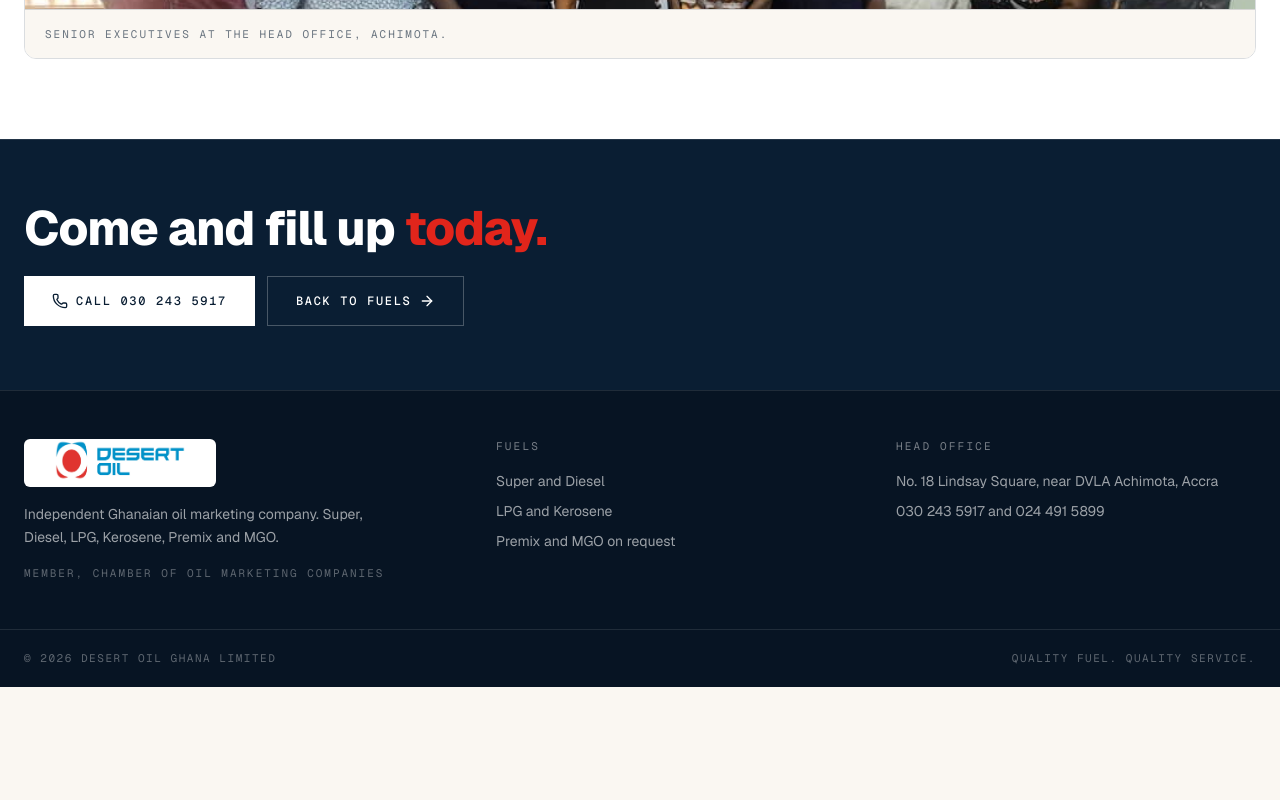
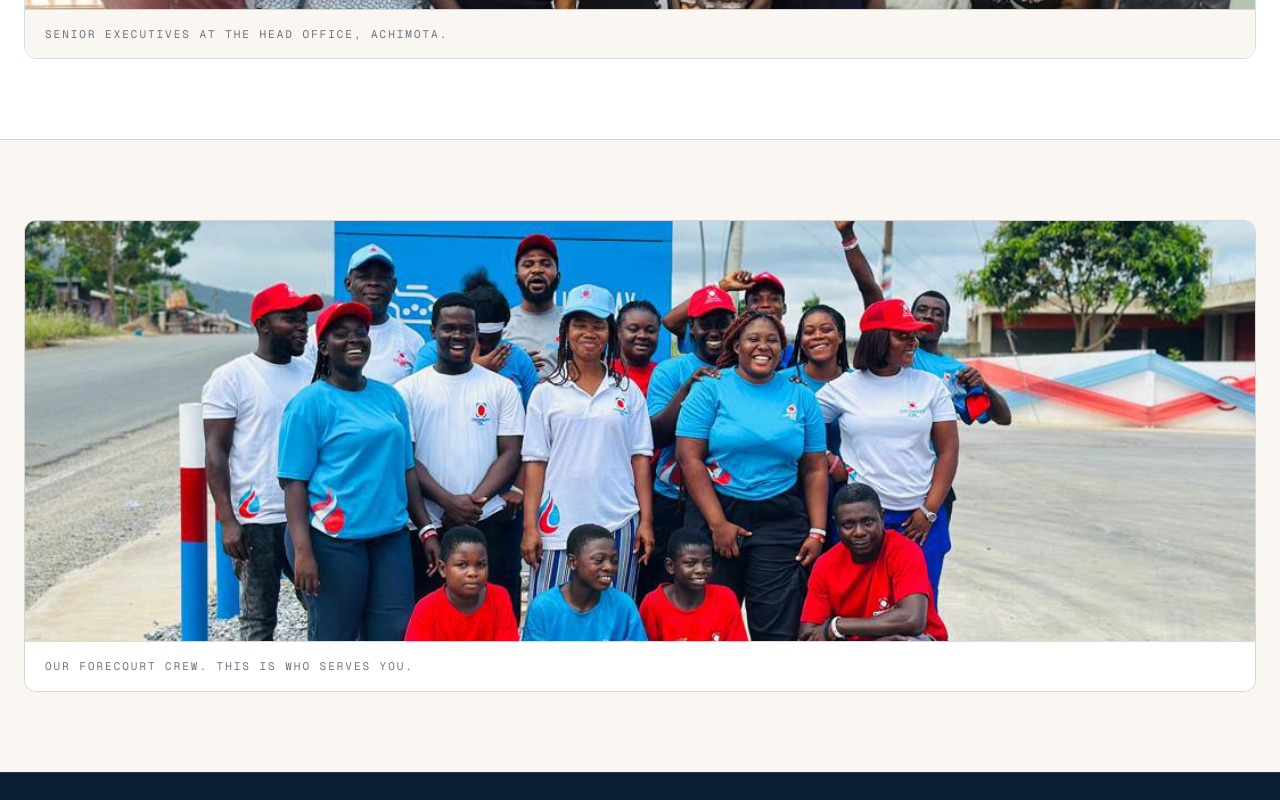
Before and after one commit to kyeremehS/desert-oil, a Next.js app: page /about in a window 1280 px wide. Shown: the part 1380-2180 px from the top of the page. Before the commit the page ends 2067 px from the top, so only its background shows below. Built offline with nearby package versions, Linux system fonts and the light colour scheme.

Commit message:
Stations uses new high-quality station render, crew photo moves to About

```diff
--- a/src/app/about/page.tsx
+++ b/src/app/about/page.tsx
@@ -1,5 +1,6 @@
 import Leadership from "@/components/Leadership";
 import Link from "next/link";
+import Image from "next/image";
 import { ArrowRight, Phone } from "lucide-react";
 
 const facts = [
@@ -35,6 +36,19 @@
 
       <Leadership />
 
+      <div className="border-t border-[#0a1e33]/15 bg-[#faf7f2]">
+        <div className="mx-auto max-w-7xl px-4 py-14 sm:px-6 sm:py-20">
+          <div className="overflow-hidden rounded-xl border border-[#0a1e33]/15">
+            <div className="relative h-[300px] sm:h-[420px]">
+              <Image src="/team.jpg" alt="Desert Oil forecourt crew" fill className="object-cover" />
+            </div>
+            <p className="border-t border-[#0a1e33]/15 bg-white px-5 py-4 font-mono text-[11px] tracking-[0.18em] text-[#0a1e33]/60">
+              OUR FORECOURT CREW. THIS IS WHO SERVES YOU.
+            </p>
+          </div>
+        </div>
+      </div>
+
       <div className="border-t border-white/10 bg-[#0a1e33] text-white">
         <div className="mx-auto flex max-w-7xl flex-col gap-6 px-4 py-14 sm:px-6 sm:py-16">
           <h2 className="max-w-2xl text-3xl font-extrabold tracking-[-0.02em] sm:text-5xl">
--- a/src/components/Stations.tsx
+++ b/src/components/Stations.tsx
@@ -39,10 +39,10 @@
             className="overflow-hidden rounded-xl border border-[#0a1e33]/15"
           >
             <div className="relative h-72 sm:h-96">
-              <Image src="/team.jpg" alt="Desert Oil team on the forecourt" fill className="object-cover" />
+              <Image src="/station-desert.png" alt="Desert Oil forecourt" fill className="object-cover" />
             </div>
             <p className="border-t border-[#0a1e33]/15 bg-[#faf7f2] px-5 py-4 font-mono text-[11px] tracking-[0.18em] text-[#0a1e33]/60">
-              OUR CREW ON THE FORECOURT. THIS IS WHO SERVES YOU.
+              A DESERT OIL FORECOURT. CLEAN PUMPS, CLEAR PRICES.
             </p>
           </motion.div>
 
```
Also changed, not shown: 1 other file (tests, documents, lock files or other folders).
